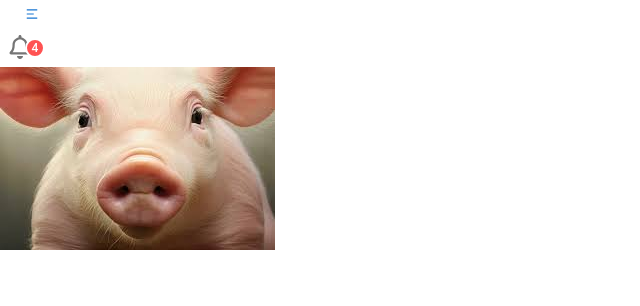
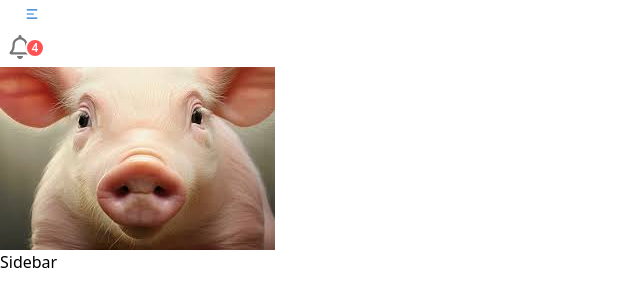
Before and after one commit to Sangam321/Carinfo-client, a React (Vite) app: page / in a window 1280 px wide. Shown: the top 306 px of the page, without its empty margins (0-640 px from the left). Built offline with nearby package versions, Linux system fonts and the light colour scheme.

Commit message:
modify app.jsx for sidebar

```diff
--- a/src/App.jsx
+++ b/src/App.jsx
@@ -1,6 +1,7 @@
 import { createBrowserRouter, RouterProvider } from "react-router-dom";
 import './App.css';
 import Header from "./Components/Header";
+import Sidebar from "./Components/Sidebar";
 
 function App() {
 
@@ -11,6 +12,13 @@ function App() {
             element: (<>
                 <section className="main">
                     <Header />
+                    <div className="contentMain flex">
+                        <div className="sidebarWrapper w-[17%]">
+                            <Sidebar />
+
+                        </div>
+
+                    </div>
                 </section>
             </>
             ),
```
